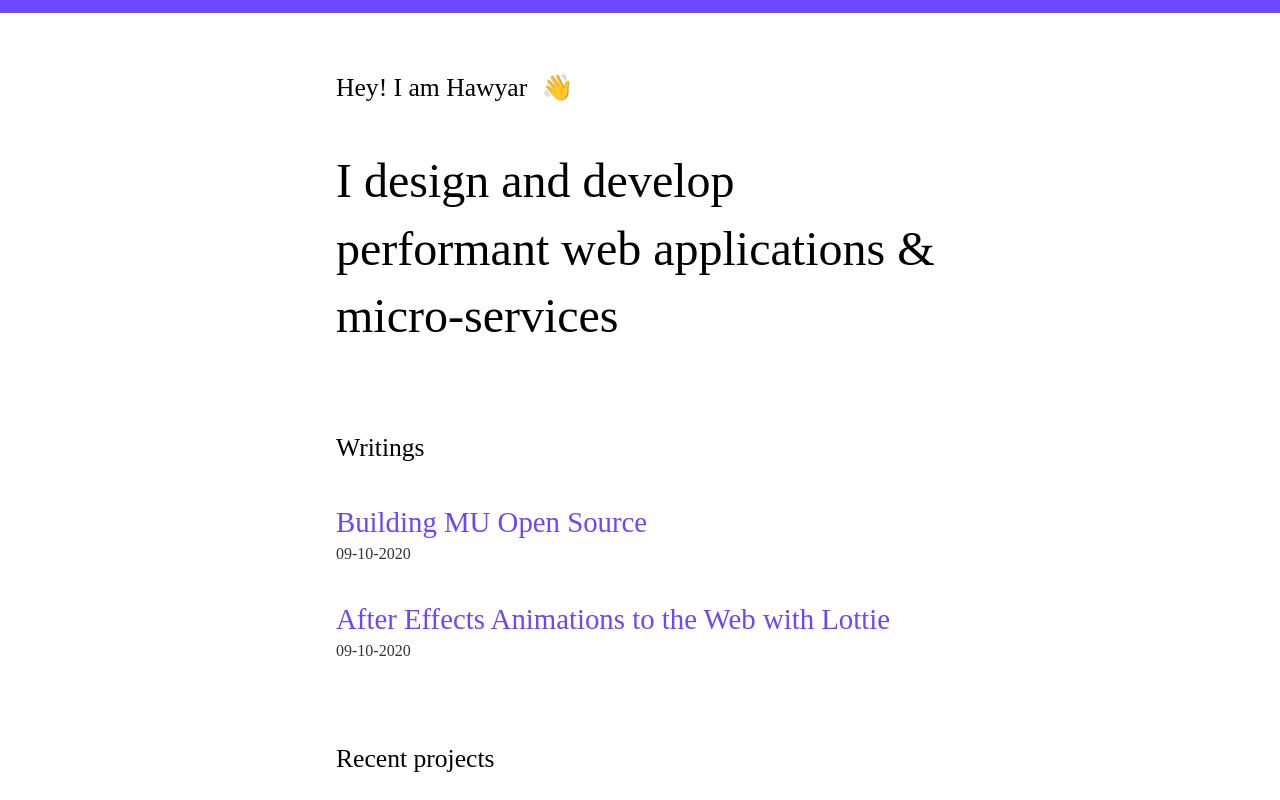
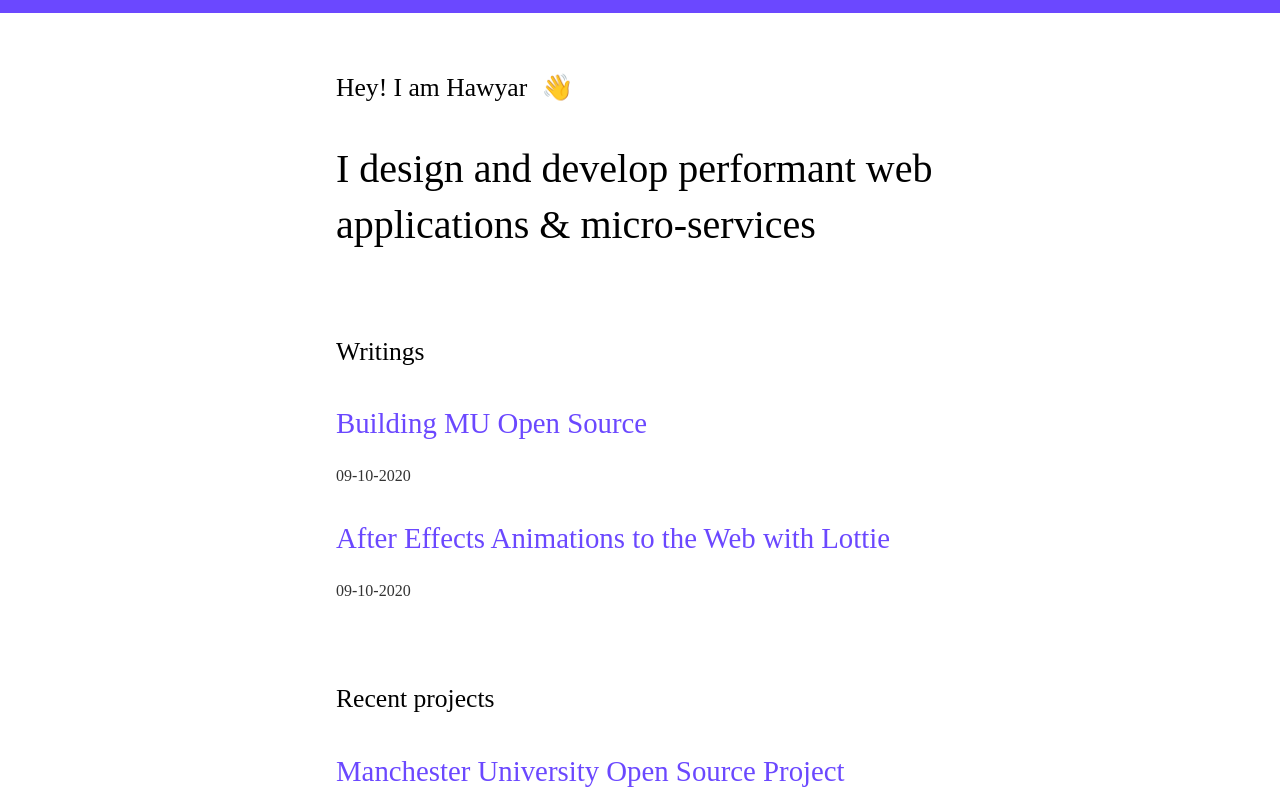
Before and after one commit to hawyar/hawyar.com-next, a Next.js app: page / in a window 1280 px wide. Shown: the top 800 px of the page. Built offline with nearby package versions, Linux system fonts and the light colour scheme; a web font is replaced by a local one.

Commit message:
fix: css util

```diff
--- a/components/Project/Project.js
+++ b/components/Project/Project.js
@@ -36,7 +36,12 @@ const Project = () => {
               className={`${utilStyles.bottomMargin} ${utilStyles.listItem}`}
             >
               <a href={el.link}>
-                <h2 className={utilStyles.headingLg}>{el.name}</h2>
+                <h2
+                  style={{ marginBottom: `0.6rem` }}
+                  className={utilStyles.headingLg}
+                >
+                  {el.name}
+                </h2>
               </a>
               <h4 className={`${utilStyles.textSm}`}>{el.description}</h4>
             </div>
--- a/pages/blog/[id].js
+++ b/pages/blog/[id].js
@@ -42,7 +42,6 @@ export async function getStaticPaths() {
 
 export async function getStaticProps({ params }) {
   const postData = await getPostData(params.id);
-  console.log(postData);
 
   return {
     props: {
--- a/pages/index.js
+++ b/pages/index.js
@@ -39,10 +39,10 @@ export default function Home({ allPostsData }) {
             <div key={id}>
               <li className={utilStyles.listItem}>
                 <Link href='/blog/[id]' as={`/blog/${id}`}>
-                  <a className={utilStyles.headingLg}>{title}</a>
+                  <h2 className={utilStyles.headingLg}>{title}</h2>
                 </Link>
-                <br />
-                <small className={utilStyles.lightText}>{date}</small>
+
+                <span className={`${utilStyles.lightText} `}>{date}</span>
               </li>
             </div>
           ))}
--- a/styles/global.css
+++ b/styles/global.css
@@ -23,7 +23,6 @@ img {
  */
 
 html {
-  font-size: 16px;
   line-height: 1.15; /* 1 */
   -webkit-text-size-adjust: 100%; /* 2 */
 }
--- a/styles/utils.module.scss
+++ b/styles/utils.module.scss
@@ -1,13 +1,14 @@
 .headingSuper {
-  font-size: 3rem;
+  font-size: 2.5rem;
   line-height: 1.4;
   font-weight: 500;
 }
 
 .headingLg {
   font-size: 1.8rem;
-  line-height: 1.6;
+  line-height: 1.4;
   font-weight: 500;
+  color: #6b48ff;
 }
 
 .headingMd {
@@ -27,6 +28,7 @@
   font-size: 1.145rem;
   line-height: 1.9;
   font-weight: 500;
+  margin: 0;
 }
 
 .borderCircle {
@@ -80,7 +82,7 @@
 }
 
 .topMargin {
-  margin-top: 4rem;
+  margin-top: 2rem;
 }
 .leftMargin {
   margin-left: 0.5rem;
```
